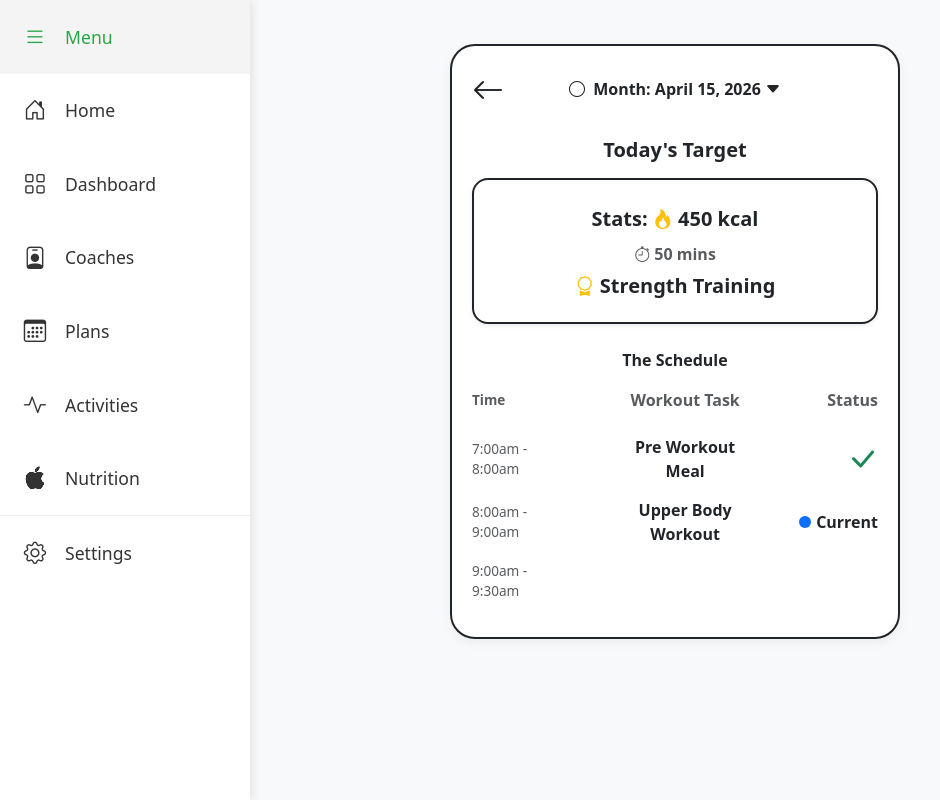
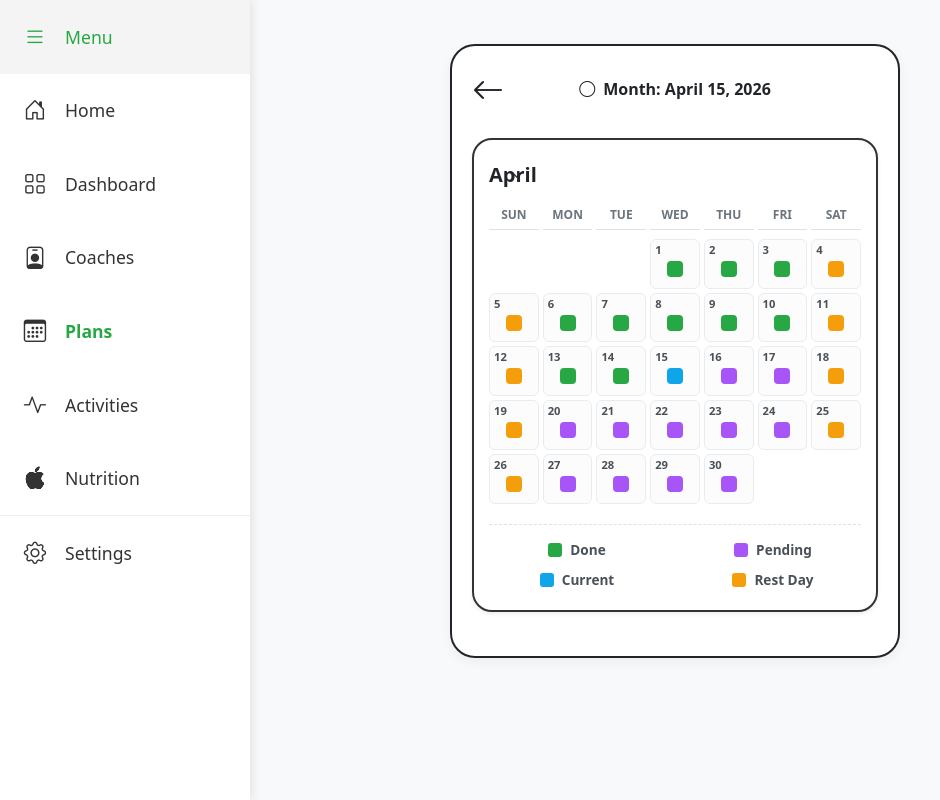
Before and after one commit to AMPV213/fitslot-web, a Flask app: page /plans in a window 1280 px wide. Shown: the whole page, without its empty margins (0-940 px from the left). Run offline with Flask 3, Linux system fonts and the light colour scheme; a user stored in the database is signed in.

Commit message:
Added activities and updated plans

```diff
--- a/templates/plans.html
+++ b/templates/plans.html
@@ -8,7 +8,7 @@
     <link rel="stylesheet" href="https://cdn.jsdelivr.net/npm/bootstrap-icons@1.10.5/font/bootstrap-icons.css">
 
     <style>
-        /* --- SIDEBAR STYLES (Kept consistent with your app) --- */
+        /* --- SIDEBAR STYLES --- */
         .fitslot-sidebar {
             position: fixed;
             top: 0;
@@ -89,27 +89,95 @@
             box-shadow: 0 4px 12px rgba(0,0,0,0.05);
         }
 
-        /* --- SCHEDULE SPECIFIC STYLES --- */
-        .status-dot {
-            height: 12px;
-            width: 12px;
-            border-radius: 50%;
-            display: inline-block;
-            margin-right: 5px;
+        /* --- CALENDAR SPECIFIC STYLES --- */
+        .calendar-card {
+            border: 2px solid #333;
+            border-radius: 20px;
+            padding: 20px 15px;
+            background-color: #fff;
         }
 
-        .dot-current { background-color: #0d6efd; } /* Blue */
-        .dot-pending { background-color: #adb5bd; } /* Gray */
-
-        .schedule-row {
-            display: flex;
-            align-items: center;
+        .calendar-grid {
+            display: grid;
+            grid-template-columns: repeat(7, 1fr);
+            gap: 4px;
+            text-align: center;
             margin-bottom: 15px;
         }
 
-        .time-col { width: 30%; font-size: 0.85rem; }
-        .task-col { width: 45%; text-align: center; }
-        .status-col { width: 25%; text-align: right; display: flex; align-items: center; justify-content: flex-end; }
+        .cal-header {
+            font-size: 0.75rem;
+            font-weight: bold;
+            color: #6c757d;
+            padding-bottom: 5px;
+            border-bottom: 1px solid #dee2e6;
+            margin-bottom: 5px;
+        }
+
+        .cal-cell {
+            aspect-ratio: 1;
+            border: 1px solid #e9ecef;
+            border-radius: 6px;
+            display: flex;
+            flex-direction: column;
+            align-items: center;
+            justify-content: center;
+            position: relative;
+            background-color: #fcfcfc;
+        }
+
+        .cal-cell.empty {
+            background-color: transparent;
+            border: none;
+        }
+
+        .cal-date {
+            font-size: 0.7rem;
+            position: absolute;
+            top: 2px;
+            left: 4px;
+            color: #495057;
+            font-weight: 600;
+        }
+
+        .cal-status {
+            width: 16px;
+            height: 16px;
+            border-radius: 4px;
+            margin-top: 10px;
+        }
+
+        /* Status Colors */
+        .bg-done { background-color: #28a745; }    /* Green */
+        .bg-pending { background-color: #a855f7; } /* Purple */
+        .bg-current { background-color: #0ea5e9; } /* Blue */
+        .bg-rest { background-color: #f59e0b; }    /* Yellow/Orange */
+
+        /* Legend */
+        .calendar-legend {
+            display: grid;
+            grid-template-columns: 1fr 1fr;
+            gap: 10px 20px;
+            margin-top: 20px;
+            padding-top: 15px;
+            border-top: 1px dashed #dee2e6;
+        }
+
+        .legend-item {
+            display: flex;
+            align-items: center;
+            justify-content: center;
+            font-size: 0.85rem;
+            font-weight: 600;
+            color: #495057;
+        }
+
+        .legend-color {
+            width: 14px;
+            height: 14px;
+            border-radius: 3px;
+            margin-right: 8px;
+        }
     </style>
 </head>
 <body class="bg-light">
@@ -139,9 +207,9 @@
                 </a>
             </li>
             <li>
-    <a href="{{ url_for('plans') }}">
+                <a href="#">
                     <i class="bi bi-calendar3"></i>
-        <span class="nav-text">Plans</span>
+                    <span class="nav-text" style="color: #28a745; font-weight: bold;">Plans</span>
                 </a>
             </li>
             <li>
@@ -171,62 +239,98 @@
             <div class="d-flex justify-content-between align-items-center mb-4">
                 <a href="{{ url_for('home') }}" class="text-dark fs-2"><i class="bi bi-arrow-left"></i></a>
 
-                <h6 class="mb-0 fw-bold" style="cursor: pointer;">
-                    <i class="bi bi-circle me-1"></i> Month: April 15, 2026 <i class="bi bi-caret-down-fill"></i>
+                <h6 class="mb-0 fw-bold d-flex align-items-center" style="cursor: pointer;">
+                    <i class="bi bi-circle me-2"></i> Month: April 15, 2026
                 </h6>
 
                 <div style="width: 32px;"></div> </div>
 
-            <h5 class="fw-bold text-center mb-3">Today's Target</h5>
+            <div class="calendar-card shadow-sm mb-4">
 
-            <div class="card shadow-sm mb-4 border-2 border-dark rounded-4">
-                <div class="card-body text-center py-4">
-                    <p class="mb-2 fw-bold fs-5">
-                        Stats: <i class="bi bi-fire text-warning"></i> 450 kcal
-                    </p>
-                    <p class="mb-2 fw-bold text-muted">
-                        <i class="bi bi-stopwatch"></i> 50 mins
-                    </p>
-                    <h5 class="fw-bold mb-0">
-                        <i class="bi bi-award text-warning"></i> Strength Training
-                    </h5>
+                <div class="d-flex justify-content-start align-items-center mb-3">
+                    <select class="form-select border-0 fw-bold fs-5 shadow-none w-auto p-0" style="cursor: pointer;">
+                        <option>April</option>
+                        <option>May</option>
+                        <option>June</option>
+                    </select>
+                </div>
+
+                <div class="calendar-grid">
+                    <div class="cal-header">SUN</div>
+                    <div class="cal-header">MON</div>
+                    <div class="cal-header">TUE</div>
+                    <div class="cal-header">WED</div>
+                    <div class="cal-header">THU</div>
+                    <div class="cal-header">FRI</div>
+                    <div class="cal-header">SAT</div>
+
+                    <div class="cal-cell empty"></div>
+                    <div class="cal-cell empty"></div>
+                    <div class="cal-cell empty"></div>
+                    <div class="cal-cell"><span class="cal-date">1</span><div class="cal-status bg-done"></div></div>
+                    <div class="cal-cell"><span class="cal-date">2</span><div class="cal-status bg-done"></div></div>
+                    <div class="cal-cell"><span class="cal-date">3</span><div class="cal-status bg-done"></div></div>
+                    <div class="cal-cell"><span class="cal-date">4</span><div class="cal-status bg-rest"></div></div>
+
+                    <div class="cal-cell"><span class="cal-date">5</span><div class="cal-status bg-rest"></div></div>
+                    <div class="cal-cell"><span class="cal-date">6</span><div class="cal-status bg-done"></div></div>
+                    <div class="cal-cell"><span class="cal-date">7</span><div class="cal-status bg-done"></div></div>
+                    <div class="cal-cell"><span class="cal-date">8</span><div class="cal-status bg-done"></div></div>
+                    <div class="cal-cell"><span class="cal-date">9</span><div class="cal-status bg-done"></div></div>
+                    <div class="cal-cell"><span class="cal-date">10</span><div class="cal-status bg-done"></div></div>
+                    <div class="cal-cell"><span class="cal-date">11</span><div class="cal-status bg-rest"></div></div>
+
+                    <div class="cal-cell"><span class="cal-date">12</span><div class="cal-status bg-rest"></div></div>
+                    <div class="cal-cell"><span class="cal-date">13</span><div class="cal-status bg-done"></div></div>
+                    <div class="cal-cell"><span class="cal-date">14</span><div class="cal-status bg-done"></div></div>
+                    <div class="cal-cell"><span class="cal-date">15</span><div class="cal-status bg-current"></div></div>
+                    <div class="cal-cell"><span class="cal-date">16</span><div class="cal-status bg-pending"></div></div>
+                    <div class="cal-cell"><span class="cal-date">17</span><div class="cal-status bg-pending"></div></div>
+                    <div class="cal-cell"><span class="cal-date">18</span><div class="cal-status bg-rest"></div></div>
+
+                    <div class="cal-cell"><span class="cal-date">19</span><div class="cal-status bg-rest"></div></div>
+                    <div class="cal-cell"><span class="cal-date">20</span><div class="cal-status bg-pending"></div></div>
+                    <div class="cal-cell"><span class="cal-date">21</span><div class="cal-status bg-pending"></div></div>
+                    <div class="cal-cell"><span class="cal-date">22</span><div class="cal-status bg-pending"></div></div>
+                    <div class="cal-cell"><span class="cal-date">23</span><div class="cal-status bg-pending"></div></div>
+                    <div class="cal-cell"><span class="cal-date">24</span><div class="cal-status bg-pending"></div></div>
+                    <div class="cal-cell"><span class="cal-date">25</span><div class="cal-status bg-rest"></div></div>
+
+                    <div class="cal-cell"><span class="cal-date">26</span><div class="cal-status bg-rest"></div></div>
+                    <div class="cal-cell"><span class="cal-date">27</span><div class="cal-status bg-pending"></div></div>
+                    <div class="cal-cell"><span class="cal-date">28</span><div class="cal-status bg-pending"></div></div>
+                    <div class="cal-cell"><span class="cal-date">29</span><div class="cal-status bg-pending"></div></div>
+                    <div class="cal-cell"><span class="cal-date">30</span><div class="cal-status bg-pending"></div></div>
+                    <div class="cal-cell empty"></div>
+                    <div class="cal-cell empty"></div>
+                </div>
+
+                <div class="calendar-legend">
+                    <div class="legend-item">
+                        <div class="legend-color bg-done"></div> Done
+                    </div>
+                    <div class="legend-item">
+                        <div class="legend-color bg-pending"></div> Pending
+                    </div>
+                    <div class="legend-item">
+                        <div class="legend-color bg-current"></div> Current
+                    </div>
+                    <div class="legend-item">
+                        <div class="legend-color bg-rest"></div> Rest Day
                     </div>
                 </div>
 
-            <p class="text-center fw-bold mb-3">The Schedule</p>
-
-            <div class="schedule-row text-muted fw-bold pb-2">
-                <div class="time-col">Time</div>
-                <div class="task-col">Workout Task</div>
-                <div class="status-col">Status</div>
             </div>
 
-            <div class="schedule-row">
-                <div class="time-col text-muted">
-                    7:00am -<br>8:00am
-                </div>
-                <div class="task-col fw-bold">
-                    Pre Workout<br>Meal
-                </div>
-                <div class="status-col text-success fs-2">
-                    <i class="bi bi-check-lg"></i>
         </div>
     </div>
 
-            <div class="schedule-row">
-                <div class="time-col text-muted">
-                    8:00am -<br>9:00am
-                </div>
-                <div class="task-col fw-bold">
-                    Upper Body<br>Workout
-                </div>
-                <div class="status-col fw-bold text-dark">
-                    <span class="status-dot dot-current"></span> Current
-                </div>
-            </div>
-
-            <div class="schedule-row">
-                <div class="time-col text-muted">
-                    9:00am -<br>9:30am
-                </div>
-                <div
+    <script src="https://cdn.jsdelivr.net/npm/bootstrap@5.3.0/dist/js/bootstrap.bundle.min.js"></script>
+    <script>
+        function toggleSidebar() {
+            const sidebar = document.getElementById('fitslot-sidebar');
+            sidebar.classList.toggle('locked-open');
+        }
+    </script>
+</body>
+</html>
```
Also changed, not shown: templates/activities.html (added, +259 -0 lines). Lines whose indentation alone changed are shown as unchanged.
